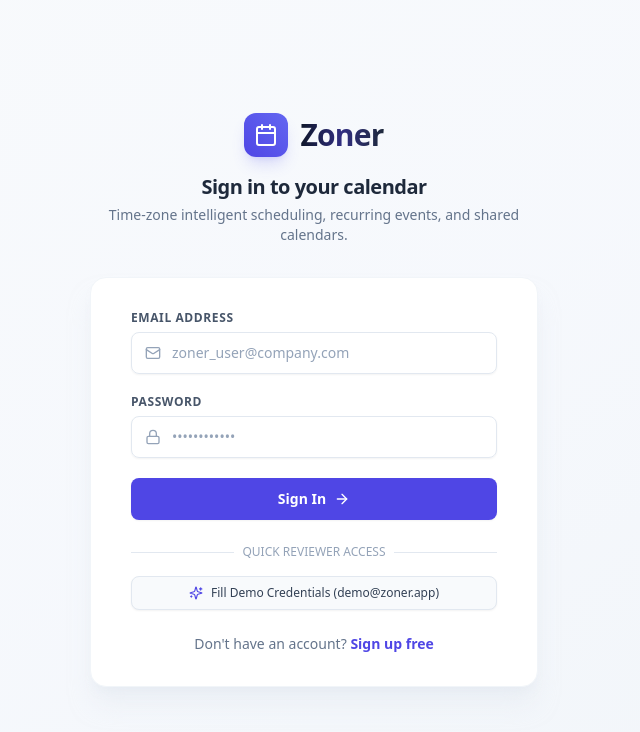
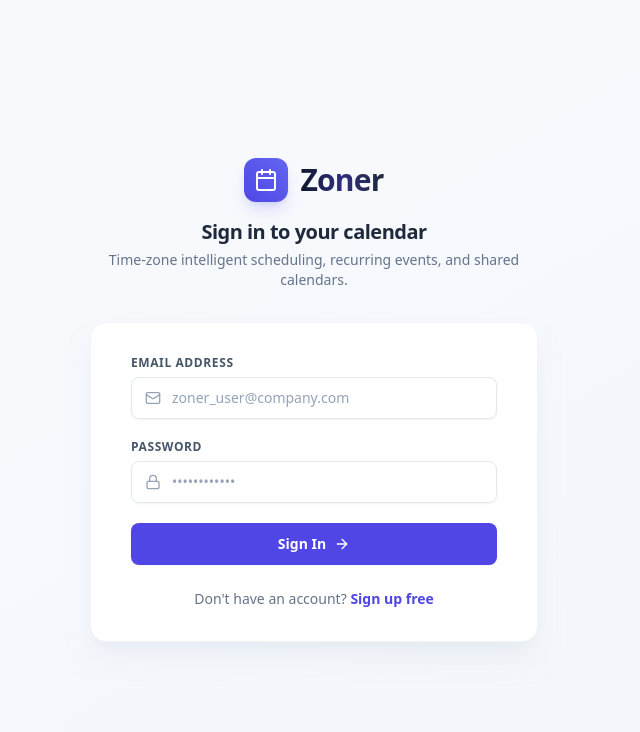
Before and after one commit to sethrishav/Zoner, a React (Vite) app in the folder frontend/: page /login in a window 1280 px wide. Shown: the top 732 px of the page, without its empty margins (326-966 px from the left). Built offline with nearby package versions, Linux system fonts and the light colour scheme; no server answers; the HTML template or start-up script is replaced by a standard one.

Commit message:
login pages enhancement

```diff
--- a/frontend/src/pages/LoginPage.jsx
+++ b/frontend/src/pages/LoginPage.jsx
@@ -2,7 +2,7 @@ import React, { useState } from 'react';
 import { Link, useNavigate, useLocation } from 'react-router-dom';
 import { useAuth } from '../context/AuthContext';
 import { getErrorMessage } from '../api/errors';
-import { Calendar, Lock, Mail, ArrowRight, Sparkles, AlertCircle } from 'lucide-react';
+import { Calendar, Lock, Mail, ArrowRight, AlertCircle } from 'lucide-react';
 
 export default function LoginPage() {
   const [email, setEmail] = useState('');
@@ -32,12 +32,6 @@ export default function LoginPage() {
     } finally {
       setIsSubmitting(false);
     }
-  };
-
-  const fillDemoAccount = () => {
-    setEmail('demo@zoner.app');
-    setPassword('Password123!');
-    setError('');
   };
 
   return (
@@ -132,27 +126,6 @@ export default function LoginPage() {
             </div>
           </form>
 
-          <div className="mt-6">
-            <div className="relative">
-              <div className="absolute inset-0 flex items-center">
-                <div className="w-full border-t border-slate-200" />
-              </div>
-              <div className="relative flex justify-center text-xs uppercase">
-                <span className="bg-white px-2 text-slate-400 font-medium">Quick Reviewer Access</span>
-              </div>
-            </div>
-
-            <div className="mt-4">
-              <button
-                type="button"
-                onClick={fillDemoAccount}
-                className="w-full inline-flex justify-center items-center gap-2 py-2 px-4 border border-slate-200 rounded-lg shadow-sm bg-slate-50 text-xs font-medium text-slate-700 hover:bg-slate-100 hover:text-slate-900 transition-colors"
-              >
-                <Sparkles className="w-3.5 h-3.5 text-brand-600" />
-                Fill Demo Credentials (demo@zoner.app)
-              </button>
-            </div>
-          </div>
 
           <div className="mt-6 text-center">
             <p className="text-sm text-slate-500">
```
Also changed, not shown: 2 other files (tests, documents, lock files or other folders).
